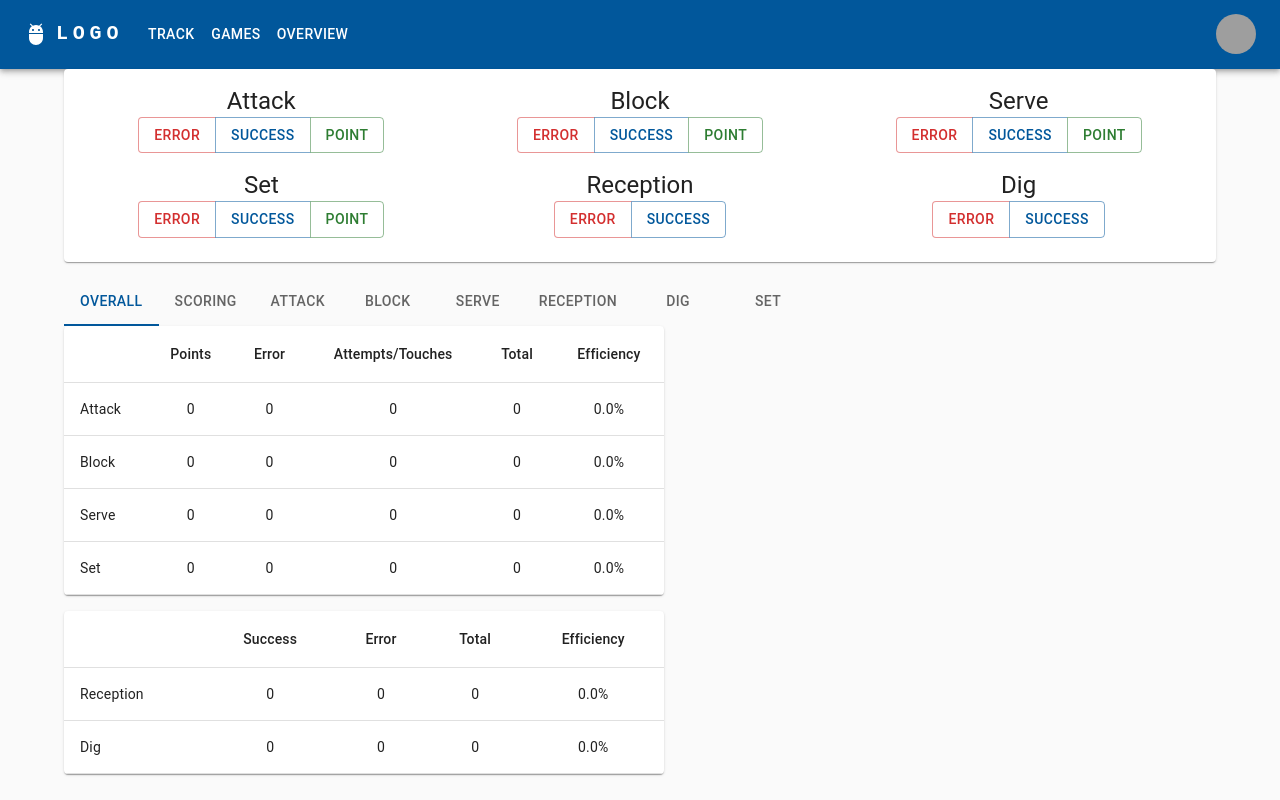
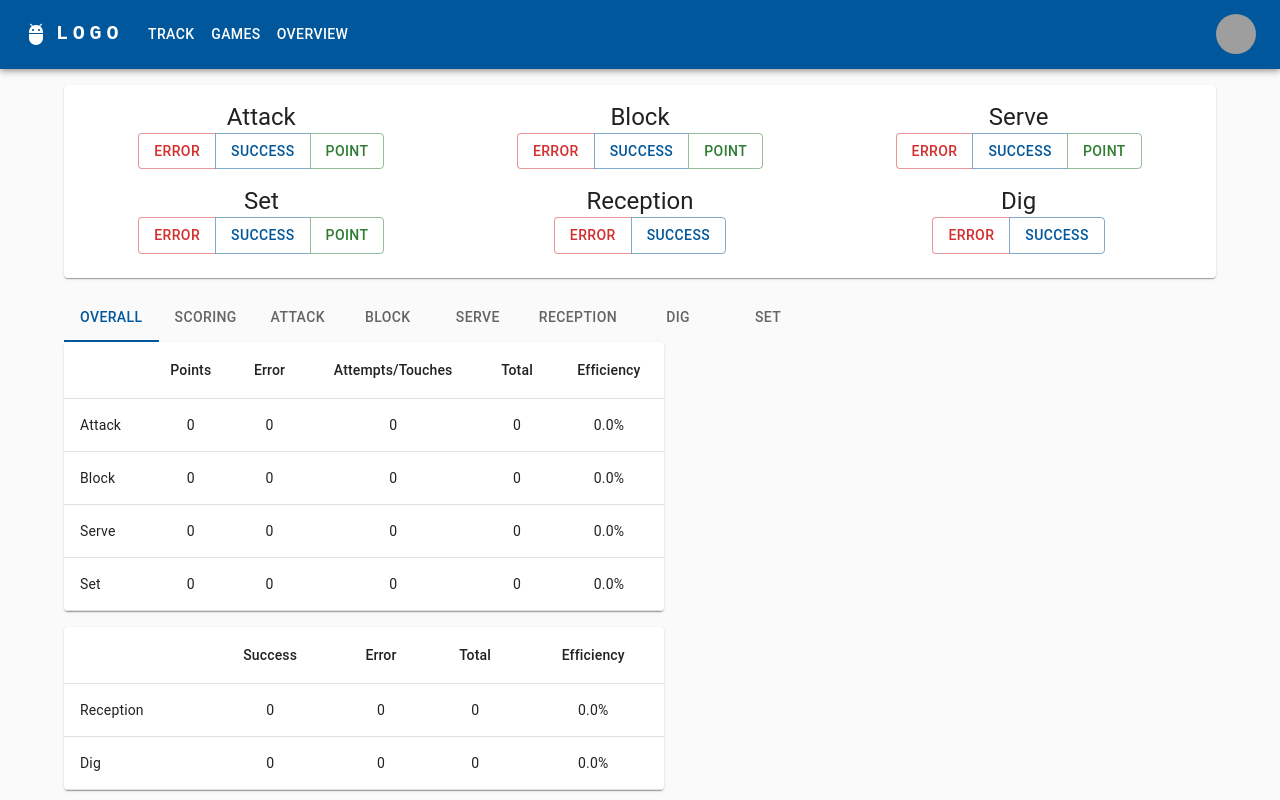
Before and after one commit to Angelo4/Volleyball-Stat-Tracker, a React (Create React App) app in the folder volleyball-stat-tracker-app/: page / in a window 1280 px wide. Built offline with nearby package versions, Linux system fonts and the light colour scheme; grey boxes are pictures that could not be loaded.

Commit message:
Add padding-top to container

```diff
--- a/volleyball-stat-tracker-app/src/App.tsx
+++ b/volleyball-stat-tracker-app/src/App.tsx
@@ -10,7 +10,7 @@ function App() {
     <ThemeProvider theme={theme}>
       <CssBaseline />
       <ResponsiveAppBar />
-      <Container>
+      <Container sx={{ paddingTop: 2 }}>
         <TrackGame />
       </Container>
     </ThemeProvider>
```
